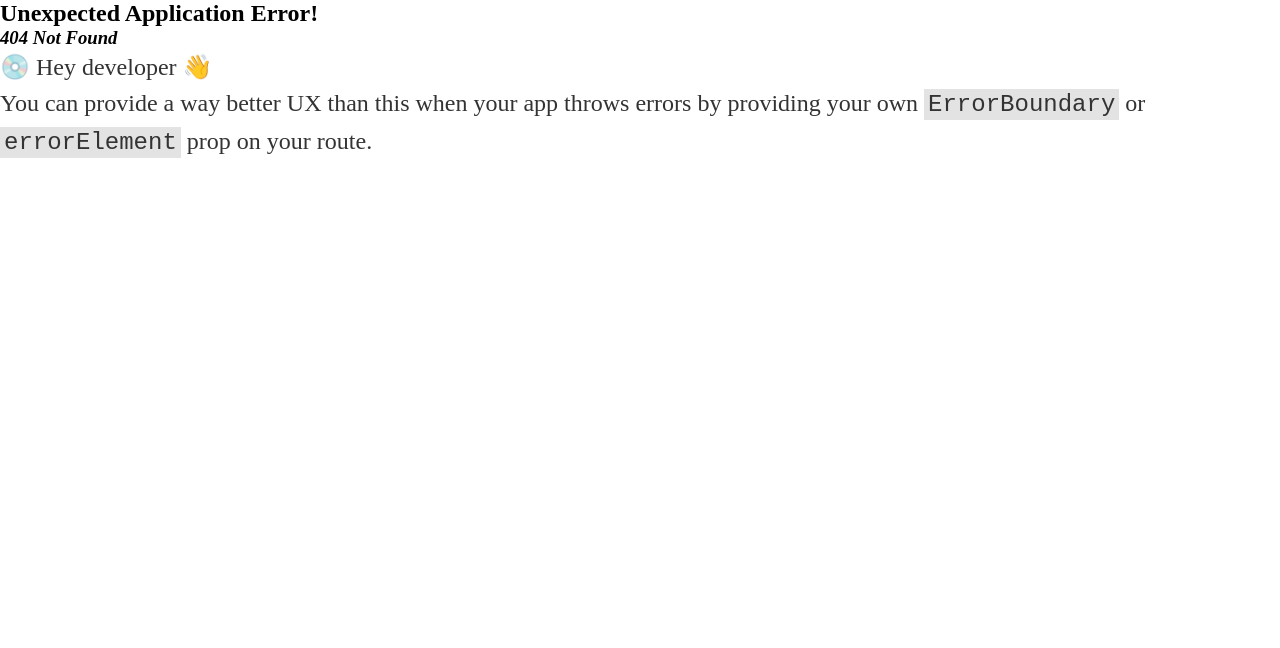
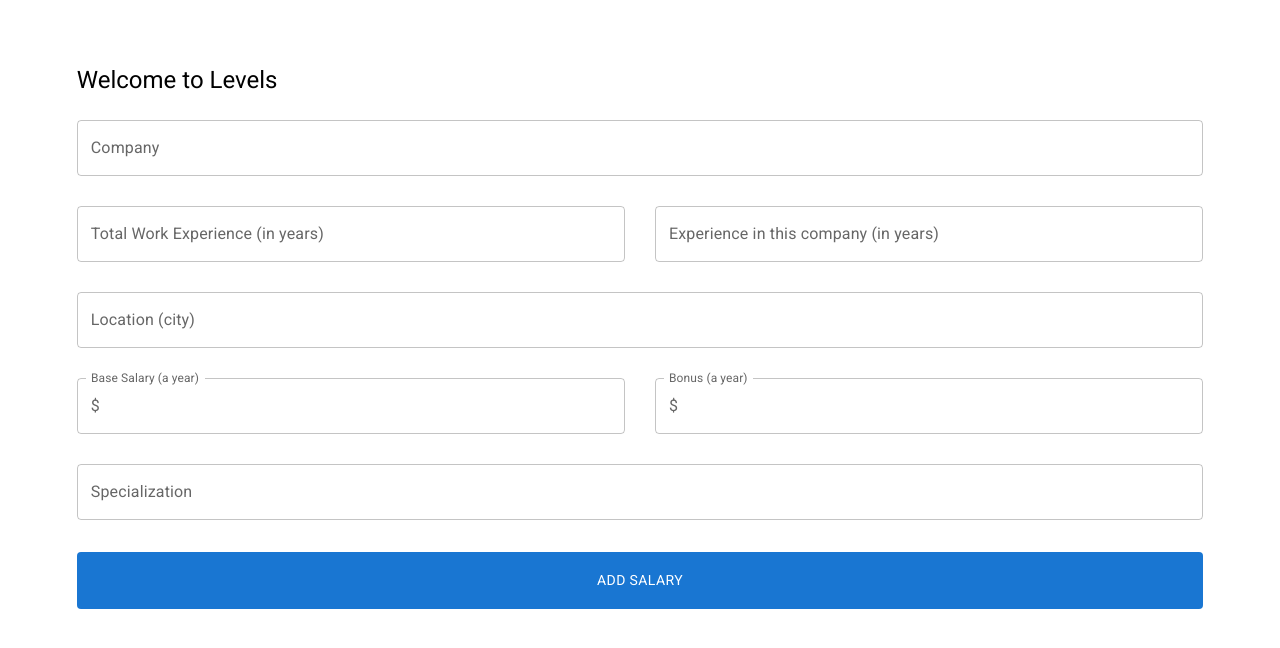
Before and after one commit to aisss27/levels-kz, a React (Vite) app: page /addsalary in a window 1280 px wide. Before the commit this address had no page. Shown: the top 648 px of the page. Built offline with nearby package versions, Linux system fonts and the light colour scheme.

Commit message:
feat: AddSalary page

```diff
--- /dev/null
+++ b/src/components/AddSalaryPage/Form.tsx
@@ -0,0 +1,192 @@
+/* import React, {useState} from 'react'; */
+import { Box, useTheme, useMediaQuery, TextField, Button, Typography, InputAdornment } from '@mui/material';
+/* import { Link, useNavigate } from "react-router-dom" */
+import { Formik } from "formik";
+import { object, string, number, date, InferType } from 'yup';
+import { InitialValues } from './InitialValues';
+const addSalarySchema = object({
+    company: string().required("Company name is required"), // Add validation message
+    totalExperience: number().typeError("Must be a number").required("Total experience is required"),
+    companyExperience: number().typeError("Must be a number").required("Company experience is required"),
+    location: string().typeError("Must be a string").required("Location is required"),
+    baseSalary: number().typeError("Must be a number").required("Base salary is required"),
+    bonus: number().typeError("Must be a number").required("Bonus is required"),
+    createdOn: date().default(() => new Date()),
+    specialization: string().required("Specialization is required"),
+})
+
+/* const salary = await addSalarySchema.validate(await fetchSalary()); */
+
+export type AddSalary = InferType<typeof addSalarySchema>;
+
+interface FormProps {
+    initialValues: typeof InitialValues;
+}
+
+
+const Form = ({ initialValues }: FormProps) => {
+    const { palette } = useTheme();
+    const isNonMobile = useMediaQuery("(mid-width: 1000px)");
+    const theme = useTheme()
+
+    /* const [company, setCompany] = useState("");
+    const [totalExperience, setTotalExperience] = useState("");
+    const [companyExperience, setCompanyExperience] = useState("");
+    const [location, setLocation] = useState("");
+    const [baseSalary, setBaseSalary] = useState("");
+    const [bonus, setBonus] = useState("");
+    const [createdOn, setCreatedOn] = useState("");
+    const [specialization, setSpecialization] = useState(""); */
+    const handleFormSubmit = () => {
+
+    }
+    return (
+        <Box
+            sx={{
+                width: isNonMobile ? "50%" : "93%",
+                p: "2rem",
+                m: "2rem auto",
+                borderRadius: "1.5rem",
+                backgroundColor: theme.palette.background.default,
+
+            }}
+        >
+            <Typography fontWeight="500" variant="h5" sx={{ mb: "1.5rem" }}>
+                Welcome to Levels
+            </Typography>
+            <Formik
+                onSubmit={handleFormSubmit}
+                initialValues={initialValues}
+                validationSchema={addSalarySchema}>
+                {({
+                    values,
+                    errors,
+                    touched,
+                    handleBlur,
+                    handleChange,
+                    handleSubmit,
+                    resetForm,
+                }) => (
+                    <form onSubmit={handleSubmit}>
+                        <Box
+                            display="grid"
+                            gap="30px"
+                            gridTemplateColumns="repeat(2, minmax(0, 1fr)"
+                            sx={{
+                                "& > div": { gridColumn: isNonMobile ? undefined : "span 4" },
+                            }}
+                        >
+                            <TextField
+                                label="Company"
+                                onBlur={handleBlur}
+                                onChange={handleChange}
+                                value={values.company}
+                                name="company"
+                                error={
+                                    Boolean(touched.company) && Boolean(errors.company)
+                                }
+                                helperText={touched.company && errors.company}
+                                sx={{ gridColumn: "span 8" }}
+                            />
+                            <TextField
+                                label="Total Work Experience (in years)"
+                                onBlur={handleBlur}
+                                onChange={handleChange}
+                                value={values.totalExperience}
+                                name="totalExperience"
+                                error={Boolean(touched.totalExperience) && Boolean(errors.totalExperience)}
+                                helperText={touched.totalExperience && errors.totalExperience}
+                                sx={{ gridColumn: "span 4" }}
+                            />
+                            <TextField
+                                label="Experience in this company (in years)"
+                                onBlur={handleBlur}
+                                onChange={handleChange}
+                                value={values.companyExperience}
+                                name="companyExperience"
+                                error={Boolean(touched.companyExperience) && Boolean(errors.companyExperience)}
+                                helperText={touched.companyExperience && errors.companyExperience}
+                                sx={{ gridColumn: "span 4" }}
+                            />
+                            <TextField
+                                label="Location (city)"
+                                onBlur={handleBlur}
+                                onChange={handleChange}
+                                value={values.location}
+                                name="location"
+                                error={
+                                    Boolean(touched.location) && Boolean(errors.location)
+                                }
+                                helperText={touched.location && errors.location}
+                                sx={{ gridColumn: "span 8" }}
+                            />
+                            <TextField
+                                label="Base Salary (a year)"
+                                InputProps={{
+                                    startAdornment: <InputAdornment position="start">$</InputAdornment>,
+                                }}
+                                onBlur={handleBlur}
+                                onChange={handleChange}
+                                value={values.baseSalary}
+                                name="baseSalary"
+                                error={
+                                    Boolean(touched.baseSalary) && Boolean(errors.baseSalary)
+                                }
+                                helperText={touched.baseSalary && errors.baseSalary}
+                                sx={{ gridColumn: "span 4" }}
+                            />
+                            <TextField
+                                label="Bonus (a year)"
+                                InputProps={{
+                                    startAdornment: <InputAdornment position="start">$</InputAdornment>,
+                                }}
+                                onBlur={handleBlur}
+                                onChange={handleChange}
+                                value={values.bonus}
+                                name="bonus"
+                                error={
+                                    Boolean(touched.bonus) && Boolean(errors.bonus)
+                                }
+                                helperText={touched.bonus && errors.bonus}
+                                sx={{ gridColumn: "span 4" }}
+                            />
+                            <TextField
+                                label="Specialization"
+                                onBlur={handleBlur}
+                                onChange={handleChange}
+                                value={values.specialization}
+                                name="specialization"
+                                error={
+                                    Boolean(touched.specialization) && Boolean(errors.specialization)
+                                }
+                                helperText={touched.specialization && errors.specialization}
+                                sx={{ gridColumn: "span 8" }}
+                            />
+
+                        </Box>
+                        {/* Buttons */}
+                        <Box>
+                            <Button
+                                fullWidth
+                                onClick={() => resetForm()}
+                                type="submit"
+                                sx={{
+                                    m: "2rem 0",
+                                    p: "1rem",
+                                    backgroundColor: palette.primary.main,
+                                    color: theme.palette.background.default,
+                                    "&:hover": { color: palette.primary.main },
+                                }}
+                            >
+                                Add Salary
+                            </Button>
+
+                        </Box>
+                    </form>
+                )}
+            </Formik>
+        </Box>
+    )
+}
+
+export default Form;
--- /dev/null
+++ b/src/components/AddSalaryPage/InitialValues.tsx
@@ -0,0 +1,10 @@
+export const InitialValues = {
+    company: "",
+    totalExperience: null,
+    companyExperience: null,
+    location: "",
+    baseSalary: null,
+    bonus: null,
+    createdOn: Date,
+    specialization: "",
+}
--- a/src/routes.tsx
+++ b/src/routes.tsx
@@ -1,5 +1,7 @@
 import { createBrowserRouter } from "react-router-dom";
 import { Home } from './components/Home.tsx';
+import Form from "./components/AddSalaryPage/Form.tsx";
+import { InitialValues } from "./components/AddSalaryPage/InitialValues.tsx";
 
 
 
@@ -8,4 +10,8 @@
     path: "/",
     element: <Home />,
   },
+  {
+    path: "/addsalary",
+    element: <Form initialValues={InitialValues}/>,
+  },
 ]);
```
